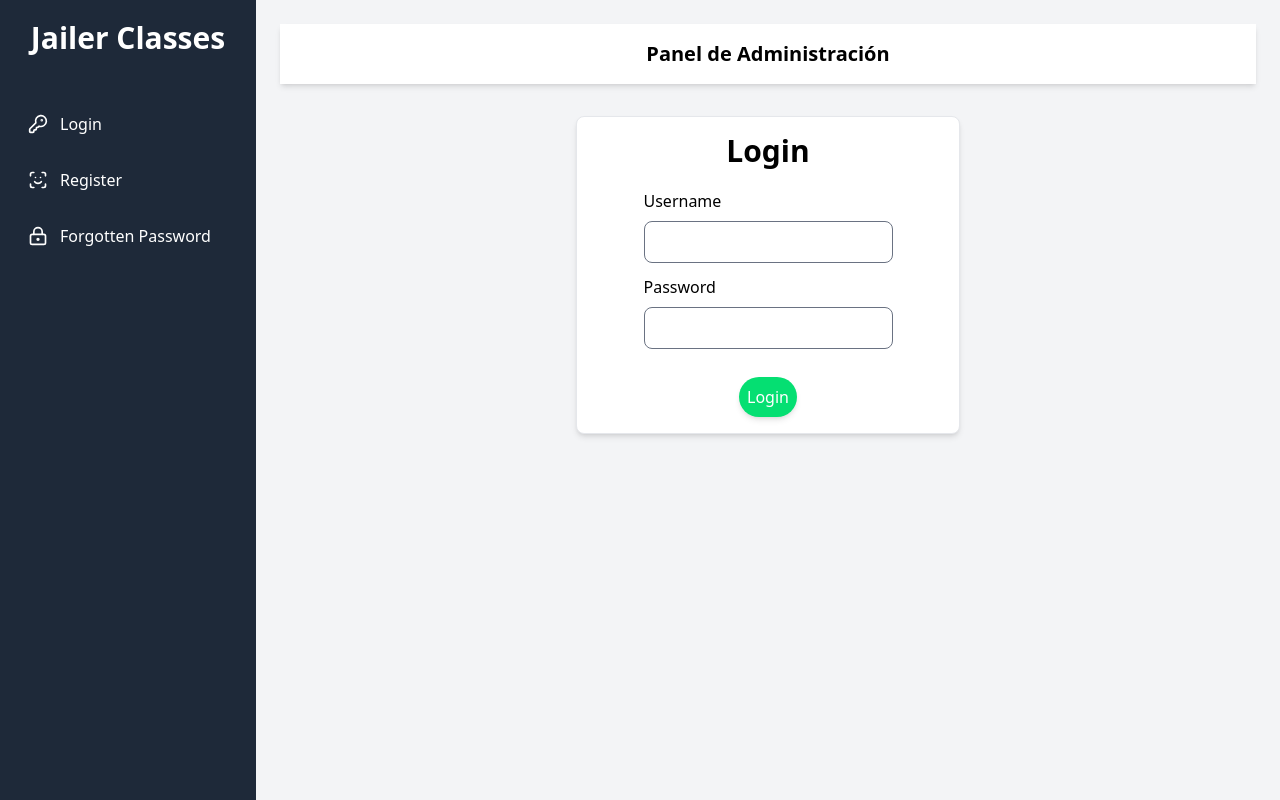
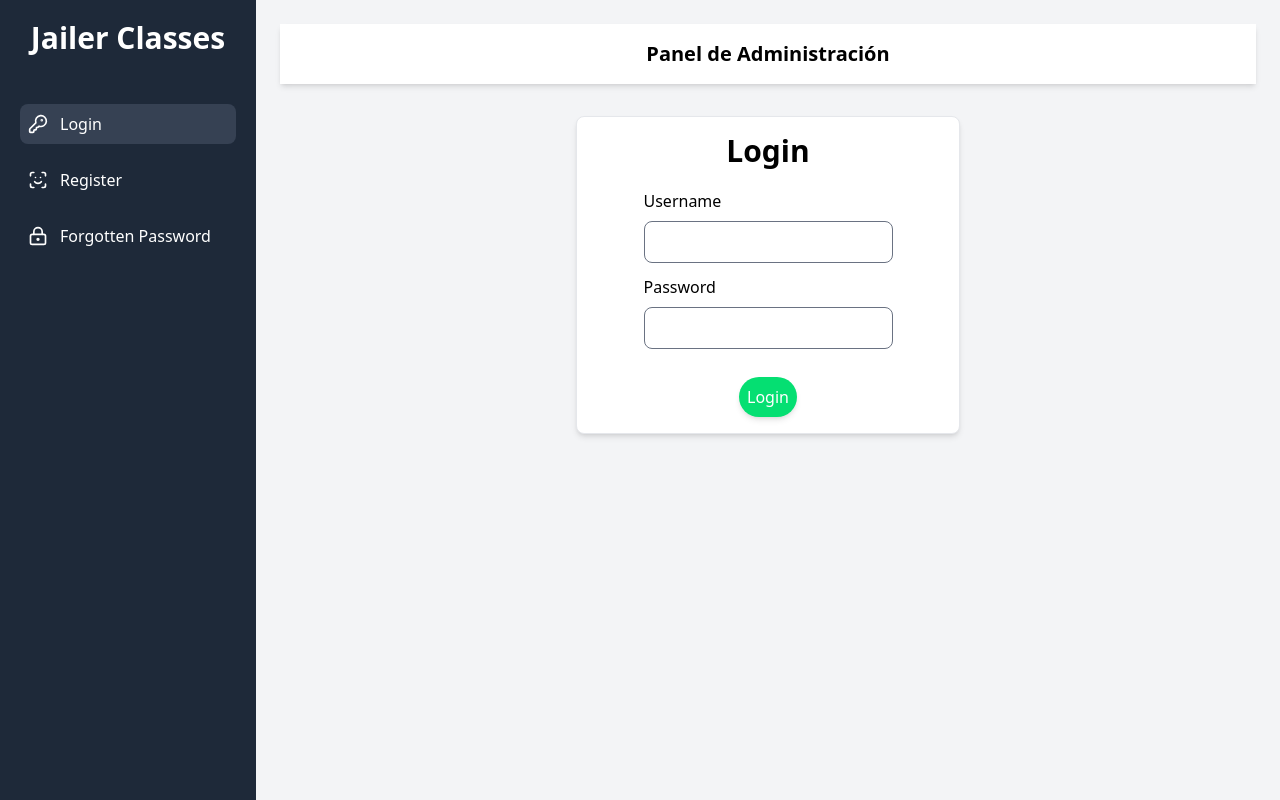
Before and after one commit to farboledafalla/app_jailer, a React (Vite) app: page /login in a window 1280 px wide. Built offline with nearby package versions, Linux system fonts and the light colour scheme.

Commit message:
Se ajusta el SidebarAuth con NavLink para poner estilos a la ruta activa

```diff
--- a/src/Components/Sidebar/SidebarAuth.jsx
+++ b/src/Components/Sidebar/SidebarAuth.jsx
@@ -1,35 +1,46 @@
-import { Link } from 'react-router-dom';
+import { NavLink } from 'react-router-dom';
 import { KeyRound, ScanFace, LockKeyhole } from 'lucide-react';
 
 export const SidebarAuth = () => {
+   //Variables con estilos para rutas activa/inactiva
+   const activeStyle = 'bg-gray-700';
+   const normalStyle =
+      'flex items-center gap-3 p-2 rounded-lg hover:bg-gray-500';
+
    return (
       <aside className='w-64 bg-gray-800 text-white h-screen p-5'>
          <h2 className='text-3xl font-bold mb-6 text-center'>Jailer Classes</h2>
          <nav className='mt-12'>
             <ul>
                <li className='mb-4'>
-                  <Link
+                  <NavLink
                      to='/login'
-                     className='flex items-center gap-3 p-2 rounded hover:bg-gray-700'
+                     className={({ isActive }) =>
+                        `${normalStyle} ${isActive ? activeStyle : undefined}`
+                     }
                   >
                      <KeyRound size={20} /> Login
-                  </Link>
+                  </NavLink>
                </li>
                <li className='mb-4'>
-                  <Link
+                  <NavLink
                      to='/register'
-                     className='flex items-center gap-3 p-2 rounded hover:bg-gray-700'
+                     className={({ isActive }) =>
+                        `${normalStyle} ${isActive ? activeStyle : undefined}`
+                     }
                   >
                      <ScanFace size={20} /> Register
-                  </Link>
+                  </NavLink>
                </li>
                <li className='mb-4'>
-                  <Link
+                  <NavLink
                      to='/forgotten'
-                     className='flex items-center gap-3 p-2 rounded hover:bg-gray-700'
+                     className={({ isActive }) =>
+                        `${normalStyle} ${isActive ? activeStyle : undefined}`
+                     }
                   >
                      <LockKeyhole size={20} /> Forgotten Password
-                  </Link>
+                  </NavLink>
                </li>
             </ul>
          </nav>
```
